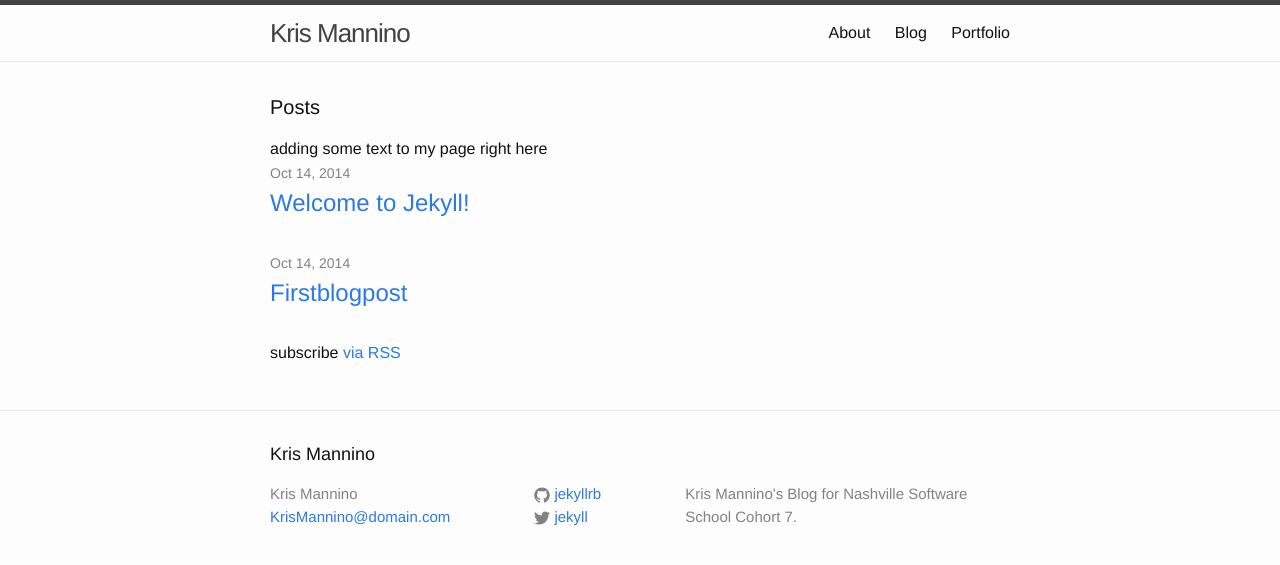
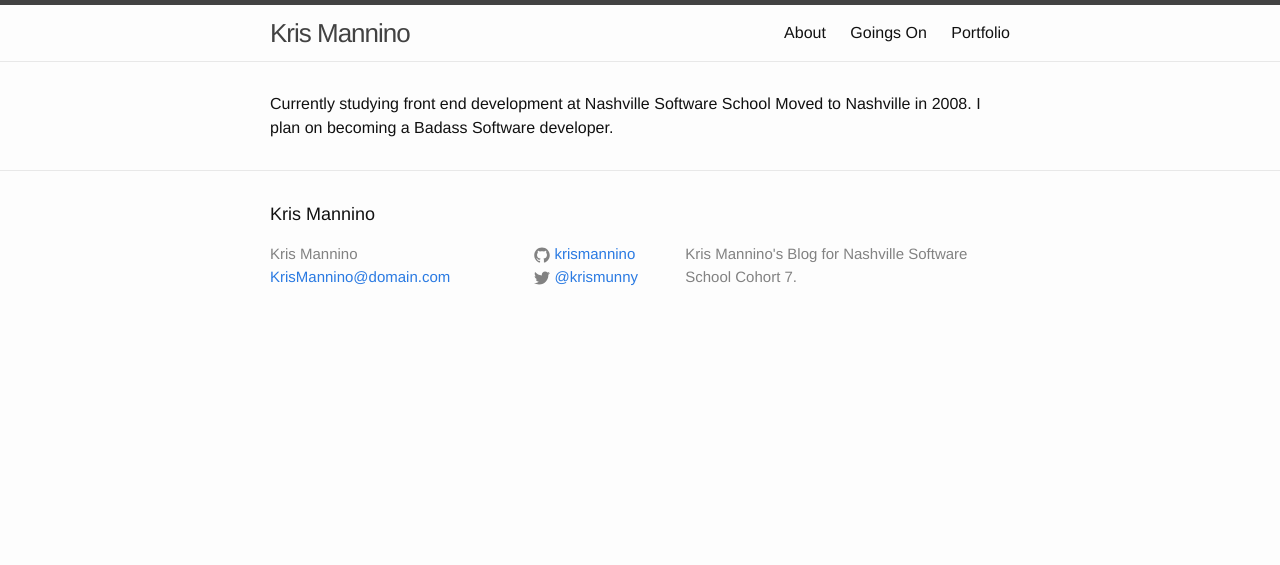
Before and after one commit to KrisMannino/NSS-Jekyll-Portfolio, a Jekyll site: the page built from index.html, in a window 1280 px wide. Shown: the top 565 px of the page. Built offline with Jekyll 4.4.1, drawn with Linux system fonts in a browser that asks for light colours.

Commit message:
got the site working on the localhost.....yay

```diff
--- a/_config.yml
+++ b/_config.yml
@@ -7,8 +7,8 @@
 
 baseurl: "" # the subpath of your site, e.g. /blog/
 url: "http://yourdomain.com" # the base hostname & protocol for your site
-twitter_username: jekyll
-github_username: jekyllrb
+twitter_username: '@krismunny'
+github_username: 'krismannino'
 
 # Build settings
 markdown: kramdown
--- a/index.html
+++ b/index.html
@@ -2,22 +2,6 @@
 layout: default
 ---
 
-<div class="home">
-
-  <h1 class="page-heading">Posts</h1>
-<body>adding some text to my page right here</body>
-
-  <ul class="post-list">
-    {% for post in site.posts %}
-      <li>
-        <span class="post-meta">{{ post.date | date: "%b %-d, %Y" }}</span>
-
-        <h2>
-          <a class="post-link" href="{{ post.url | prepend: site.baseurl }}">{{ post.title }}</a>
-        </h2>
-      </li>
-    {% endfor %}
-  </ul>
-  <p class="rss-subscribe">subscribe <a href="{{ "/feed.xml" | prepend: site.baseurl }}">via RSS</a></p>
-
-</div>
+Currently studying front end development at Nashville Software School
+    Moved to Nashville in 2008.
+	I plan on becoming a Badass Software developer.
```
Also changed, not shown: about.md (+1 -1 lines), blog.md (+21 -1 lines).
